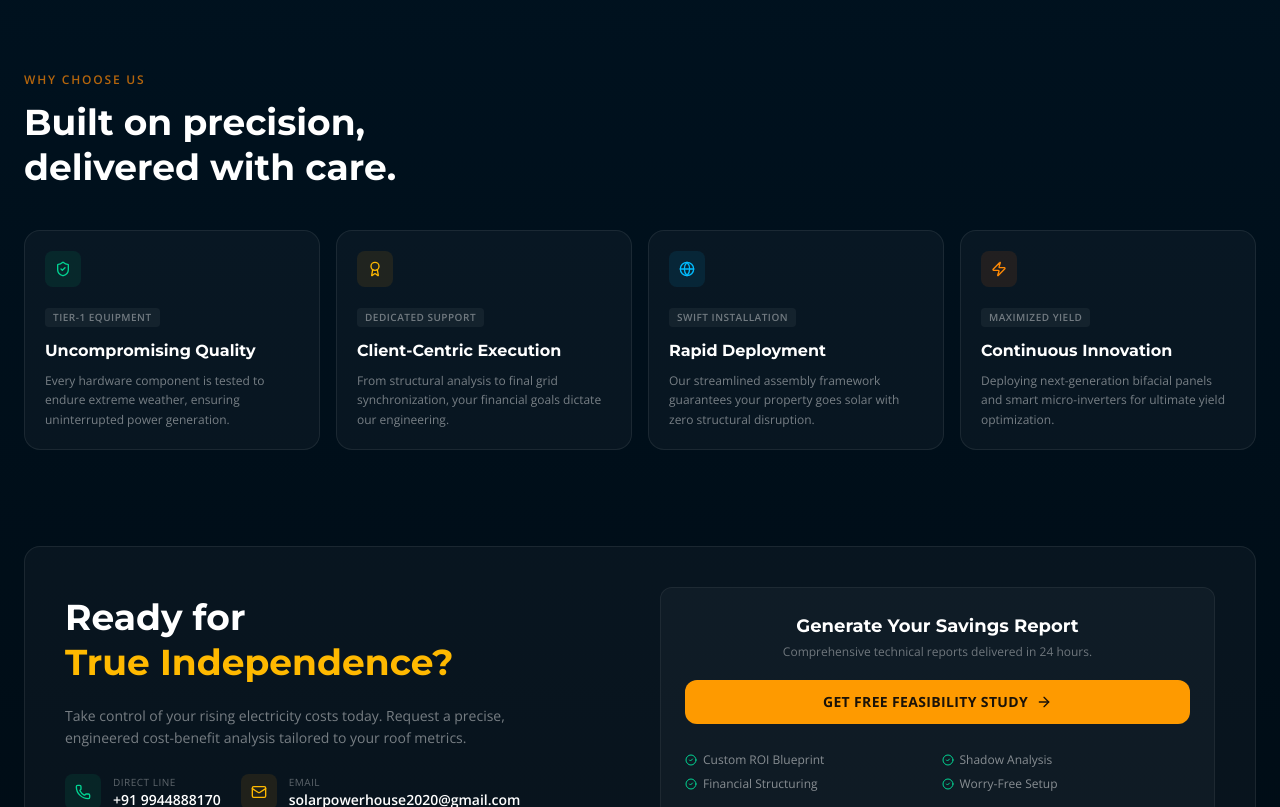
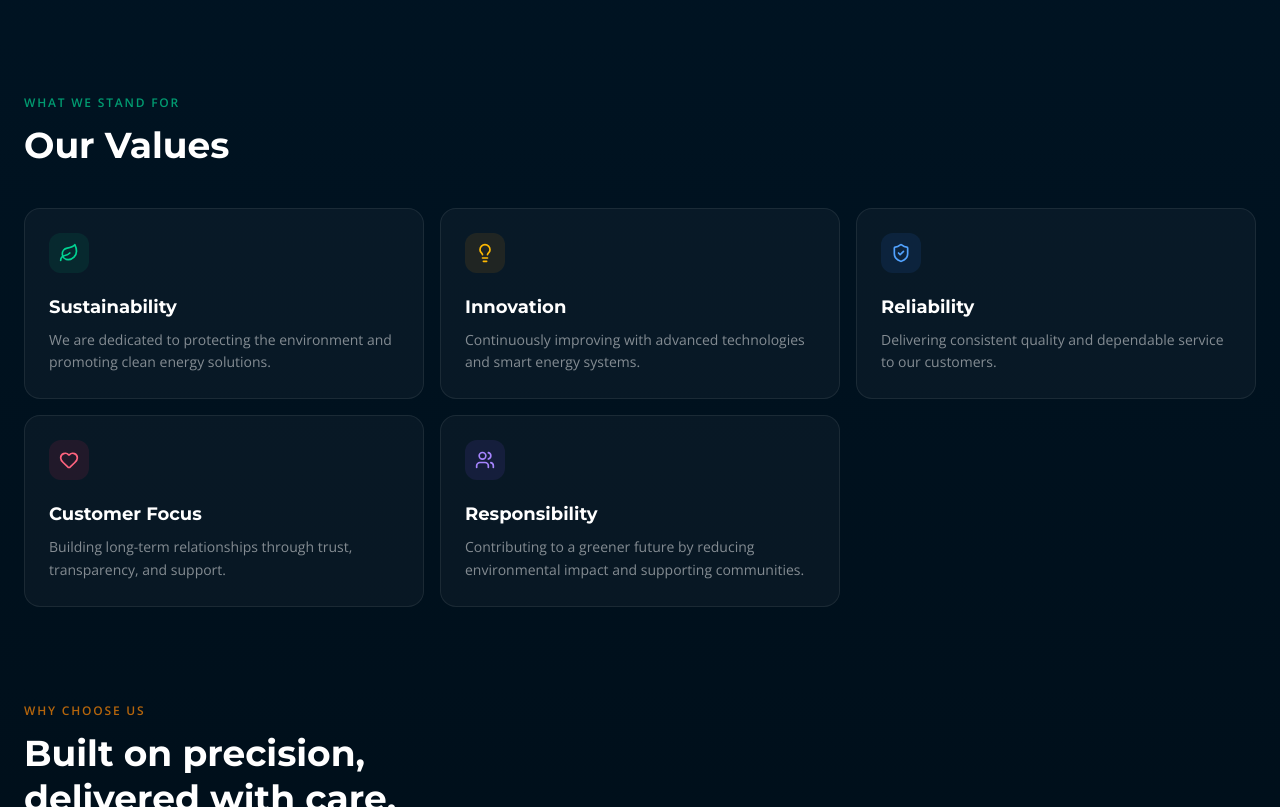
Before and after one commit to mnt-future2020/solar_powerhouse, a Next.js app in the folder frontend/: page /about in a window 1280 px wide. Shown: the part 1519-2326 px from the top of the page. Built offline with nearby package versions, Linux system fonts and the light colour scheme; no server answers.

Commit message:
feat: enhance About section with values and updated mission and vision statements

```diff
--- a/frontend/src/components/About/About.tsx
+++ b/frontend/src/components/About/About.tsx
@@ -2,7 +2,7 @@
 import { useState, useEffect } from "react";
 import Image from "next/image";
 import { motion } from "framer-motion";
-import { ShieldCheck, Target, Eye, Award, Globe, Zap, ArrowRight, CheckCircle2, Phone, Mail } from "lucide-react";
+import { ShieldCheck, Target, Eye, Award, Globe, Zap, ArrowRight, CheckCircle2, Phone, Mail, Leaf, Lightbulb, Heart, Users } from "lucide-react";
 import Link from "next/link";
 import axios from "@/lib/axios";
 
@@ -198,14 +198,14 @@ export default function About() {
               accent: "text-emerald-400",
               bg: "bg-emerald-500/10",
               title: "Our Mission",
-              text: "To provide high-quality solar installations and energy solutions that eliminate electricity costs, promote environmental sustainability, and deliver long-lasting value to our client ecosystem."
+              text: "To deliver high-quality solar energy solutions that help customers reduce electricity costs while promoting environmental sustainability. We are committed to providing reliable, innovative, and efficient solar installations that create long-term value and customer satisfaction."
             },
             {
               icon: Eye,
               accent: "text-amber-400",
               bg: "bg-amber-500/10",
               title: "Our Vision",
-              text: "To remain the trusted regional leader in solar solutions, architecting reliable, zero-emission infrastructure that permanently modernizes how communities power their future."
+              text: "To become a trusted leader in sustainable energy by offering innovative and dependable solar solutions. We aim to empower residential, commercial, and industrial clients to achieve energy independence and reduce their carbon footprint through expertly designed and executed projects."
             }
           ].map((card, idx) => (
             <motion.div
@@ -227,6 +227,79 @@ export default function About() {
               <p className="text-sm text-white/50 leading-relaxed">{card.text}</p>
             </motion.div>
           ))}
+        </div>
+
+        {/* ═══ Our Values ═══ */}
+        <div className="mb-24">
+          <motion.div
+            initial={{ opacity: 0, y: 16 }}
+            whileInView={{ opacity: 1, y: 0 }}
+            viewport={{ once: true }}
+            transition={{ duration: 0.5, ease: [0.25, 0.46, 0.45, 0.94] }}
+            className="max-w-xl mb-10"
+          >
+            <p className="text-emerald-400/70 text-xs font-semibold tracking-[0.15em] uppercase mb-3">
+              What We Stand For
+            </p>
+            <h2 className="text-2xl lg:text-4xl font-bold text-white leading-tight">
+              Our Values
+            </h2>
+          </motion.div>
+
+          <div className="grid sm:grid-cols-2 lg:grid-cols-3 gap-4">
+            {[
+              {
+                icon: Leaf,
+                accent: "text-emerald-400",
+                bg: "bg-emerald-500/10",
+                title: "Sustainability",
+                text: "We are dedicated to protecting the environment and promoting clean energy solutions."
+              },
+              {
+                icon: Lightbulb,
+                accent: "text-amber-400",
+                bg: "bg-amber-500/10",
+                title: "Innovation",
+                text: "Continuously improving with advanced technologies and smart energy systems."
+              },
+              {
+                icon: ShieldCheck,
+                accent: "text-blue-400",
+                bg: "bg-blue-500/10",
+                title: "Reliability",
+                text: "Delivering consistent quality and dependable service to our customers."
+              },
+              {
+                icon: Heart,
+                accent: "text-rose-400",
+                bg: "bg-rose-500/10",
+                title: "Customer Focus",
+                text: "Building long-term relationships through trust, transparency, and support."
+              },
+              {
+                icon: Users,
+                accent: "text-violet-400",
+                bg: "bg-violet-500/10",
+                title: "Responsibility",
+                text: "Contributing to a greener future by reducing environmental impact and supporting communities."
+              }
+            ].map((val, idx) => (
+              <motion.div
+                key={idx}
+                initial={{ opacity: 0, y: 16 }}
+                whileInView={{ opacity: 1, y: 0 }}
+                viewport={{ once: true }}
+                transition={{ delay: idx * 0.08, duration: 0.4, ease: [0.25, 0.46, 0.45, 0.94] }}
+                className="group p-6 rounded-2xl bg-white/3 border border-white/8 hover:border-white/15 transition-colors duration-300"
+              >
+                <div className={`w-10 h-10 rounded-xl ${val.bg} flex items-center justify-center mb-5`}>
+                  <val.icon className={`h-5 w-5 ${val.accent}`} />
+                </div>
+                <h3 className="text-lg font-bold text-white mb-2">{val.title}</h3>
+                <p className="text-sm text-white/50 leading-relaxed">{val.text}</p>
+              </motion.div>
+            ))}
+          </div>
         </div>
 
         {/* ═══ Why Choose Us — values list, not identical cards ═══ */}
```
